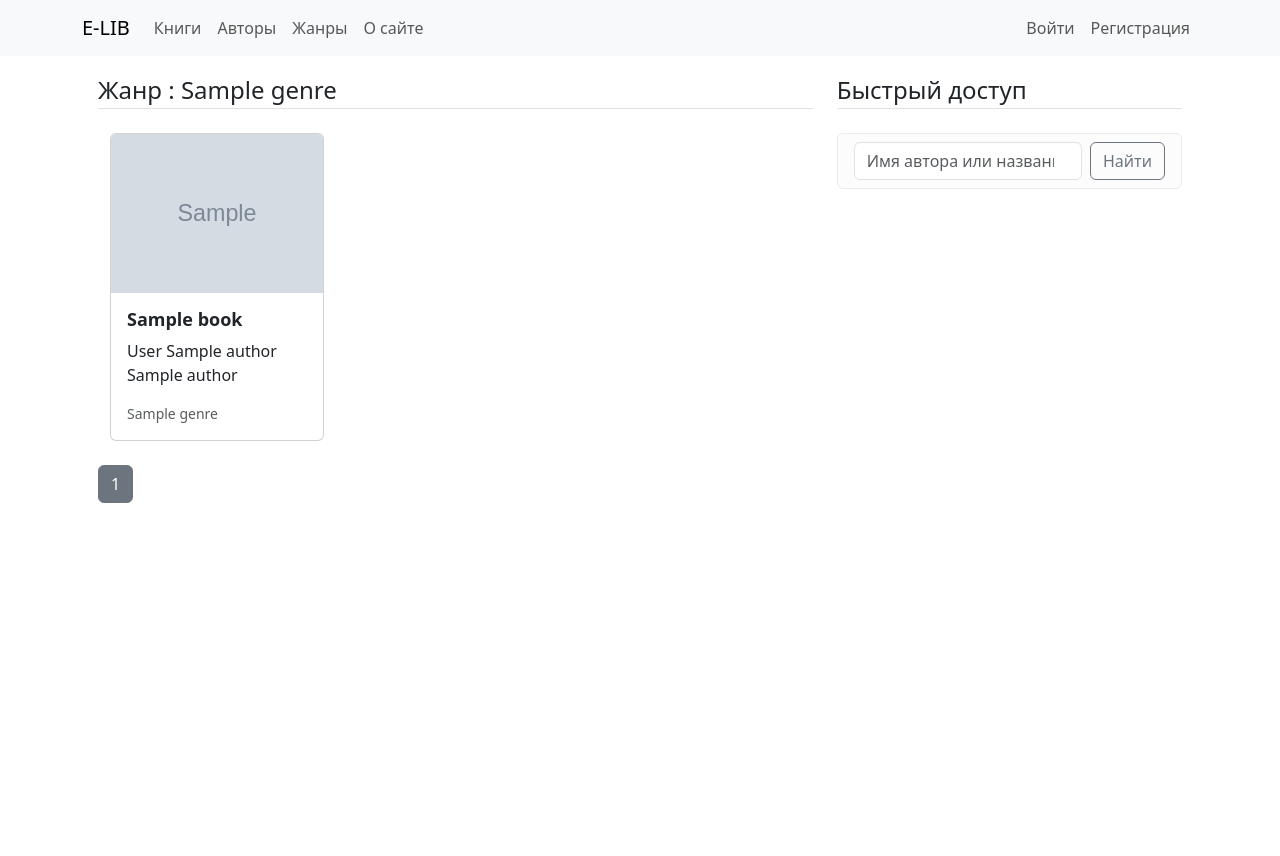
After one commit to kolaxy/library, a Django app: page /genres/1/ in a window 1280 px wide. The commit adds this page. Run offline with Django 4.2, Linux system fonts and the light colour scheme; tables that the repository leaves empty hold one stand-in row (values such as "Sample post"); grey boxes marked "Sample" are stand-in pictures.

Commit message:
genres CRUD, tickets for genres, final html fixes.

```diff
--- a/library/forms.py
+++ b/library/forms.py
@@ -22,6 +22,12 @@ class BookCreate(forms.ModelForm):
             "isbn": forms.TextInput(attrs={'class': 'form-control', 'placeholder': 'Введите ISBN'}),
             "annotation": forms.Textarea(attrs={'class': 'form-control', 'placeholder': 'Введите аннотацию'}),
         }
+
+
+class GenreCreate(forms.ModelForm):
+    class Meta:
+        model = Genre
+        fields = ['name', ]
 
 
 class AuthorCreate(forms.ModelForm):
--- a/library/models.py
+++ b/library/models.py
@@ -11,6 +11,8 @@ from io import BytesIO
 
 class Genre(models.Model):
     name = models.CharField('Жанр', max_length=30)
+    is_archive = models.BooleanField(default=False)
+    is_accepted = models.BooleanField(default=True)
 
     def __str__(self):
         return self.name
--- a/library/templates/author/author_list.html
+++ b/library/templates/author/author_list.html
@@ -4,6 +4,9 @@
     <article class="media content-section">
         <div class="media-body">
             <legend class="border-bottom mb-4">Авторы</legend>
+            {% if user.is_authenticated %}
+                <button type="submit" class="save btn btn-secondary"><a class="nav-item nav-link" href="{% url 'author-create' %}">Добавить автора</a></button>
+            {% endif %}
             {% for author in authors %}
                 <a href="{% url 'author-detail' author.id %}" class="nav-item nav-link"><p>{{ author }}</p></a>
             {% endfor %}
--- a/library/templates/base/navbar.html
+++ b/library/templates/base/navbar.html
@@ -12,6 +12,9 @@
                 </li>
                 <li class="nav-item">
                     <a class="nav-link" href="{% url 'authors' %}">Авторы</a>
+                </li>
+                <li class="nav-item">
+                    <a class="nav-link" href="{% url 'genres' %}">Жанры</a>
                 </li>
                 <li class="nav-item">
                     <a class="nav-link" href="{% url 'library-about' %}">О сайте</a>
--- /dev/null
+++ b/library/templates/genre/genre_detail.html
@@ -0,0 +1,32 @@
+{% extends 'base.html' %}
+{% block title %}{{ genre }}{% endblock %}
+{% block content %}
+<legend class="border-bottom mb-4">Жанр : {{ genre }}
+{% if user.is_authenticated %}
+    <button type="submit" class="save btn btn-secondary" style="float: right;"><a class="nav-item nav-link" href="{% url 'genre-edit' genre.id %}">Редактировать жанр</a></button>
+{% endif %}
+</legend>
+<div class="container">
+    <div>
+        <div class="row">
+            {% for book in page_obj %}
+            <div class="col-md-4">
+                <a class="nav-item nav-link" href="{{ book.get_absolute_url}}">
+                    <div class="card mb-4 box-shadow">
+                        <img class="card-img-top" src="{{ book.image.url }}">
+                        <div class="card-body">
+                            <h2 style="font-size:18px;font-weight:bold">{{ book }}</h2>
+                            <p>{{ book.author }}</p>
+                            <div class="d-flex justify-content-between align-items-center">
+                                <small class="text-muted">{{ book.genre }}</small>
+                            </div>
+                        </div>
+                    </div>
+                </a>
+            </div>
+            {% endfor %}
+        </div>
+    </div>
+</div>
+{% include 'base/pagination.html' %}
+{% endblock %}
--- a/library/urls.py
+++ b/library/urls.py
@@ -14,6 +14,11 @@ from library.views import (
 urlpatterns = [
     path('', views.home, name='library-home'),
     path('about/', views.about, name='library-about'),
+
+    path('genres/', views.GenreListView.as_view(), name='genres'),
+    path('genres/new', views.genre_create, name='genre-create'),
+    path('genres/<int:pk>/', views.GenreDetailView.as_view(), name='genre-detail'),
+    path('genres/<int:id>/edit', views.genre_edit, name='genre-edit'),
 
     path('books/', BookListView.as_view(), name='books'),
     path('books/<int:pk>/', BookDetailView.as_view(), name='book-detail'),
--- a/library/views.py
+++ b/library/views.py
@@ -6,18 +6,20 @@ from django.contrib.auth.models import User
 from django.http import HttpResponseRedirect, HttpResponseNotFound
 from django.shortcuts import render, redirect, get_object_or_404
 from django.urls import reverse_lazy
-from django.contrib.auth.mixins import LoginRequiredMixin, PermissionRequiredMixin
+from django.contrib.auth.mixins import LoginRequiredMixin, PermissionRequiredMixin, UserPassesTestMixin
 from django.views.generic.list import MultipleObjectMixin
 from django.views.generic import (
     DetailView,
     ListView,
     UpdateView,
 )
+
+from users.models import Profile
 from .models import Author, Book, Genre, Comment, Ticket
-from .forms import BookCreate, AuthorCreate, CommentForm
+from .forms import BookCreate, AuthorCreate, CommentForm, GenreCreate
 from django.contrib import messages
 from django.db.models import Q
-from django.views.generic.edit import FormMixin
+from django.views.generic.edit import FormMixin, CreateView
 from django.core.paginator import Paginator
 from django.utils.timezone import now
 from django.http import JsonResponse
@@ -33,7 +35,15 @@ from time import time
 
 
 def home(request):
-    return render(request, 'home.html')
+    context = {
+        'books': Book.objects.all().count,
+        'genres': Genre.objects.all().count,
+        'authors': Author.objects.all().count,
+        'profiles': Profile.objects.all().count,
+        'comments': Comment.objects.all().count,
+        'tickets': Ticket.objects.all().count,
+    }
+    return render(request, 'home.html', context)
 
 
 def about(request):
@@ -56,10 +66,10 @@ class GenreAuthor:
     """Жанры и авторы книг"""
 
     def get_genres(self):
-        return Genre.objects.all()
+        return Genre.objects.filter(is_archive=False, is_accepted=True)
 
     def get_authors(self):
-        return Author.objects.all()
+        return Author.objects.filter(is_archive=False, is_accepted=True)
 
 
 class FilterBooksView(GenreAuthor, ListView):
@@ -69,13 +79,114 @@ class FilterBooksView(GenreAuthor, ListView):
     def get_queryset(self):
         if 'genre' in self.request.GET and 'author' in self.request.GET:
             queryset = Book.objects.filter(
-                Q(author__in=self.request.GET.getlist("author")), Q(genre__in=self.request.GET.getlist("genre"))
+                Q(author__in=self.request.GET.getlist("author")),
+                Q(genre__in=self.request.GET.getlist("genre"), is_archive=False)
             )
         else:
             queryset = Book.objects.filter(
-                Q(author__in=self.request.GET.getlist("author")) | Q(genre__in=self.request.GET.getlist("genre"))
+                Q(author__in=self.request.GET.getlist("author")) | Q(genre__in=self.request.GET.getlist("genre"),
+                                                                     is_archive=False)
             )
         return queryset
+
+
+class GenreListView(ListView):
+    model = Genre
+    template_name = 'genre/genre_list.html'
+    context_object_name = 'genres'
+    paginate_by = 10
+
+    def get_queryset(self):
+        context = Genre.objects.filter(is_accepted=True, is_archive=False)
+        return context
+
+
+class GenreDetailView(DetailView, MultipleObjectMixin):
+    model = Genre
+    template_name = 'genre/genre_detail.html'
+    context_object_name = 'genre'
+    paginate_by = 6
+
+    def get_success_url(self):
+        return reverse_lazy('genre-detail', kwargs={'pk': self.object.pk})
+
+    def get_context_data(self, **kwargs):
+        object_list = Book.objects.filter(genre=self.kwargs['pk'], is_archive=False)
+        context = super(GenreDetailView, self).get_context_data(object_list=object_list, **kwargs)
+        return context
+
+
+@login_required
+def genre_create(request):
+    if request.method == 'POST':
+        form = GenreCreate(request.POST)
+        if form.is_valid():
+            form.instance.creator = request.user
+            if request.user.groups.get().id == 1:
+                form.instance.is_accepted = True
+                form.save()
+                messages.success(request, f'Жанр "{form.instance.name}" был создан.')
+                return redirect('genre-detail', pk=form.instance.pk)
+            else:
+                form_copy = form
+                form_copy.cleaned_data['mode'] = 'genre_add'
+                form_copy.cleaned_data['creation_time'] = datetime.now().strftime("%m/%d/%Y, %H:%M:%S")
+                form_copy.cleaned_data['creator'] = request.user.id
+                try:
+                    future_pk = Genre.objects.last().pk + 1
+                except:
+                    future_pk = 1
+                form_copy.cleaned_data['pk'] = future_pk
+                ticket_push = Ticket(
+                    playload=json.dumps(form_copy.cleaned_data, ensure_ascii=False)
+                )
+                ticket_push.creator = request.user
+                ticket_push.save()
+                form.instance.is_accepted = False
+                messages.success(request, f'''Заявка на добавление жанра с именем "{form.instance}" была создана.
+                                            Пока администратор не одобрит заявку, у Вас нет возможности использовать его
+                                            для создания/изменения моделей книг.''')
+
+            form.save()
+            return redirect('library-home')
+
+    else:
+        form = GenreCreate()
+    return render(request, 'genre/genre_create.html', {'form': form})
+
+
+@login_required
+def genre_edit(request, id):
+    genre = Genre.objects.get(pk=id)
+    form = GenreCreate(request.POST or None, instance=genre)
+
+    if request.method == 'POST':
+        form = GenreCreate(request.POST, instance=genre)
+        if form.is_valid():
+            form.instance.creator = request.user
+            if request.user.groups.get().id == 1:
+                form.instance.is_accepted = True
+                form.save()
+                messages.success(request, f'Жанр с именем "{form.instance}" был изменен.')
+                return redirect('genres', pk=form.instance.pk)
+            else:
+                form_copy = form
+                form_copy.cleaned_data['mode'] = 'genre_edit'
+                form_copy.cleaned_data['creation_time'] = datetime.now().strftime("%m/%d/%Y, %H:%M:%S")
+                form_copy.cleaned_data['creator'] = request.user.id
+                form_copy.cleaned_data['pk'] = id
+                ticket_push = Ticket(
+                    playload=json.dumps(form_copy.cleaned_data, ensure_ascii=False)
+                )
+                ticket_push.creator = request.user
+                ticket_push.save()
+                form.instance.is_accepted = False
+                messages.success(request, f'''Заявка на изменение жанра "{form.instance}" была создана.''')
+                return redirect('genres')
+
+    else:
+        form = GenreCreate(instance=genre)
+    return render(request, 'genre/genre_create.html', {'form': form})
 
 
 @login_required
@@ -265,7 +376,7 @@ class AuthorDetailView(DetailView, MultipleObjectMixin):
     paginate_by = 6
 
     def get_context_data(self, **kwargs):
-        object_list = Book.objects.filter(author=self.kwargs['pk'])
+        object_list = Book.objects.filter(author=self.kwargs['pk'], is_archive=False)
         context = super(AuthorDetailView, self).get_context_data(object_list=object_list, **kwargs)
         return context
 
@@ -275,6 +386,10 @@ class AuthorListView(ListView):
     context_object_name = 'authors'
     template_name = 'author/author_list.html'
     paginate_by = 9
+
+    def get_queryset(self):
+        authors = Author.objects.filter(is_archive=False, is_accepted=True)
+        return authors
 
 
 @login_required
@@ -301,15 +416,20 @@ def comment_restore(request, id):
         return HttpResponseNotFound("<h2>Comment not found</h2>")
 
 
-class CommentEditView(LoginRequiredMixin, UpdateView):
+class CommentEditView(LoginRequiredMixin, UserPassesTestMixin, UpdateView):
     model = Comment
     fields = ['name', 'body', ]
     template_name = 'comment/comment_edit.html'
 
     def form_valid(self, form):
         messages.success(self.request, "Рецензия изменена")
-        form.instance.creator = self.request.user
         return super().form_valid(form)
+
+    def test_func(self):
+        comment = self.get_object()
+        if self.request.user == comment.creator or self.request.user.groups.get().id == 1:
+            return True
+        return False
 
 
 class CommentArchiveView(PermissionRequiredMixin, ListView):
@@ -493,6 +613,30 @@ class TicketDetailView(PermissionRequiredMixin, DetailView):
                 messages.warning(request, f'Заявка на редактирование {author_temp} была одобрена.')
                 return redirect('tickets')
 
+            elif json.loads(Ticket.objects.get(pk=self.kwargs['pk']).playload)['mode'] == 'genre_add':
+                ticket = Ticket.objects.get(pk=self.kwargs['pk'])
+                obj = json.loads(ticket.playload)
+                genre_temp = Genre.objects.get(pk=obj['pk'])
+                genre_temp.is_accepted = True
+                ticket.is_archive = True
+                ticket.save()
+                genre_temp.save()
+                messages.warning(request, f'Заявка на добавление {genre_temp} была одобрена.')
+                return redirect('tickets')
+
+            elif json.loads(Ticket.objects.get(pk=self.kwargs['pk']).playload)['mode'] == 'genre_edit':
+                ticket = Ticket.objects.get(pk=self.kwargs['pk'])
+                obj = json.loads(ticket.playload)
+                author_temp = Genre.objects.get(pk=obj['pk'])
+                author_temp.name = obj['name']
+                author_temp.is_archive = False
+                author_temp.is_accepted = True
+                ticket.is_archive = True
+                ticket.save()
+                author_temp.save()
+                messages.warning(request, f'Заявка на редактирование {author_temp} была одобрена.')
+                return redirect('tickets')
+
         else:
             pk = self.kwargs.get('pk')
             ticket = Ticket.objects.get(pk=pk)
```
Also changed, not shown: library/templates/book/book_detail.html (+7 -2 lines), library/templates/genre/genre_create.html (added, +13 -0 lines), library/templates/genre/genre_list.html (added, +15 -0 lines), library/templates/home.html (+7 -2 lines), library/migrations/0004_genre_is_accepted_genre_is_archive_and_more.py (added).
